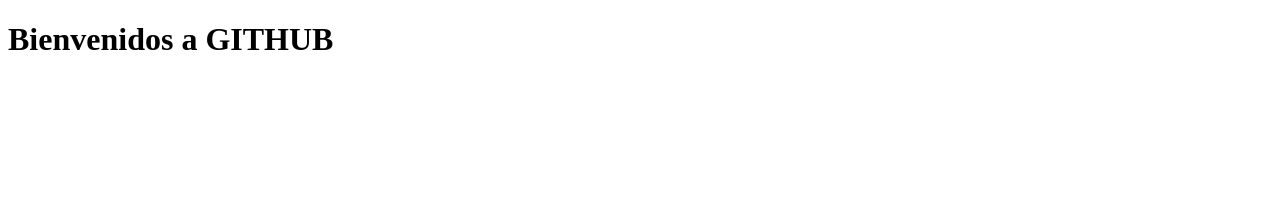
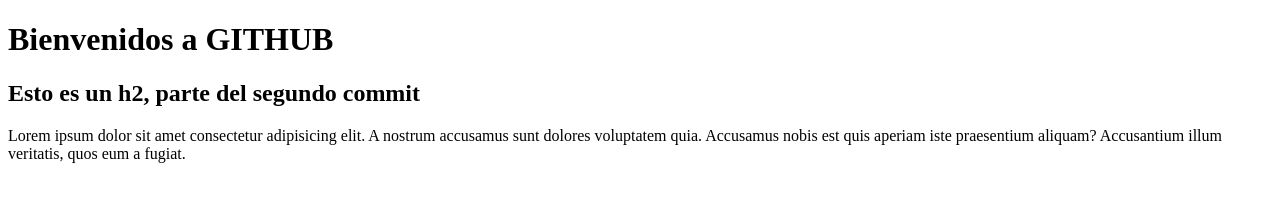
Before and after one commit to serafinmon/46985-primerrepo, a plain HTML site: page index.html in a window 1280 px wide. Drawn offline with Linux system fonts and the light colour scheme.

Commit message:
segundo commit con h2 y lorem

```diff
--- a/index.html
+++ b/index.html
@@ -9,6 +9,8 @@
 </head>
 <body>
     <h1>Bienvenidos a GITHUB</h1>
+    <h2>Esto es un h2, parte del segundo commit</h2>
+    <p>Lorem ipsum dolor sit amet consectetur adipisicing elit. A nostrum accusamus sunt dolores voluptatem quia. Accusamus nobis est quis aperiam iste praesentium aliquam? Accusantium illum veritatis, quos eum a fugiat.</p>
 
 </body>
 </html>
```
